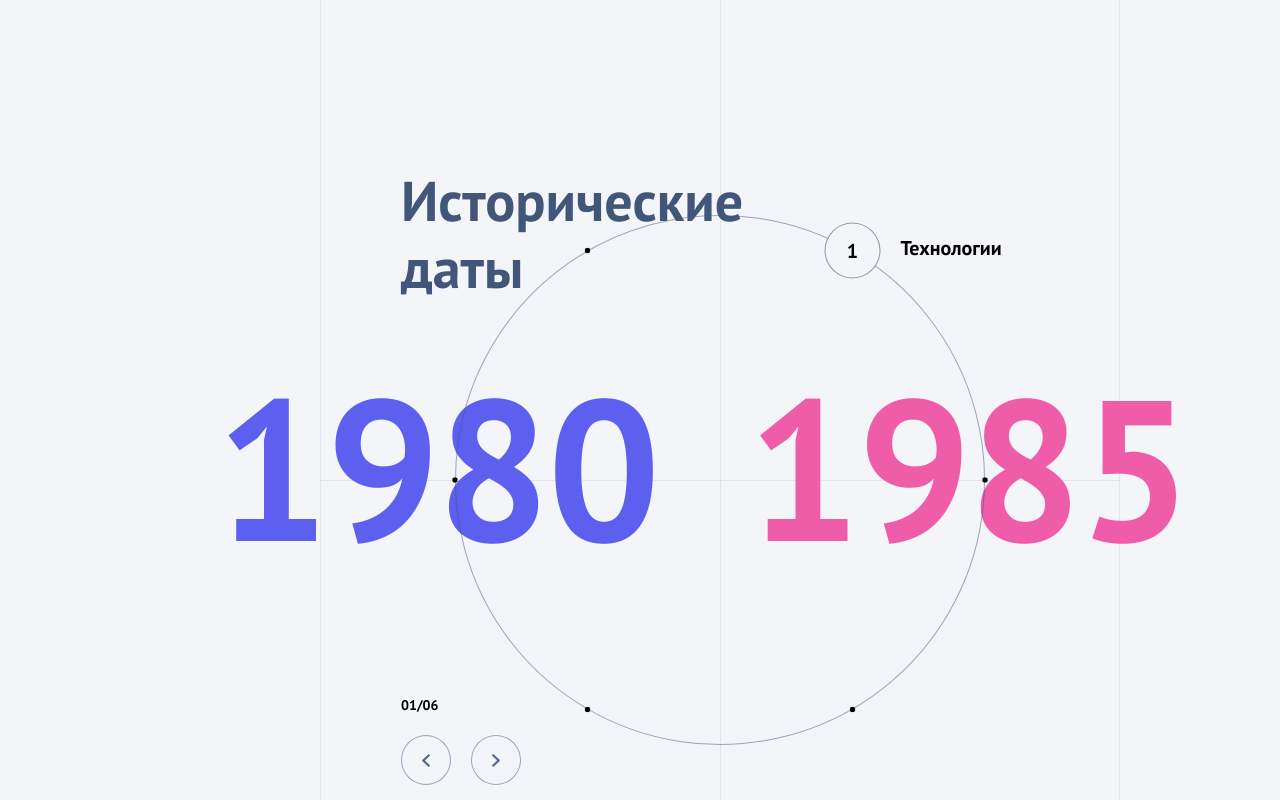
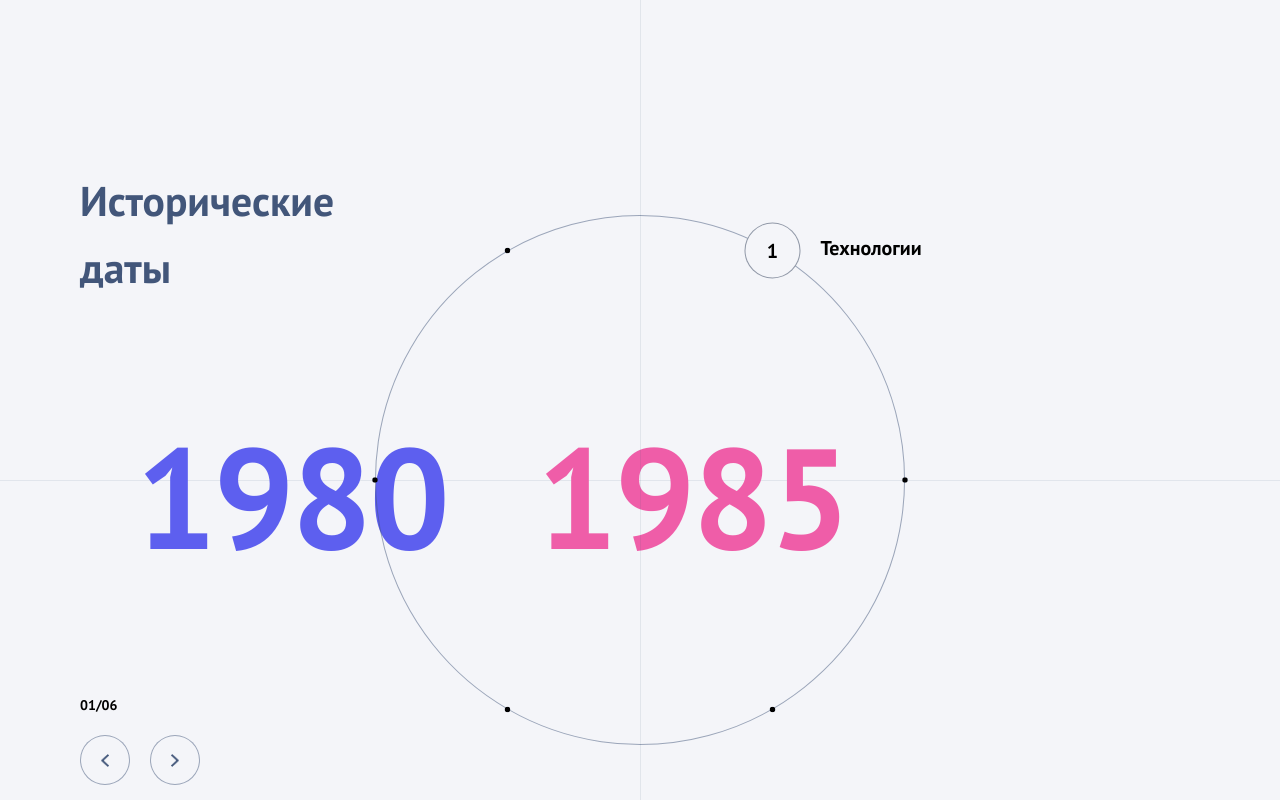
Before and after one commit to Avatarius/slider-dates, a React app: page / in a window 1280 px wide. Shown: the top 800 px of the page. Built offline with nearby package versions, Linux system fonts and the light colour scheme.

Commit message:
начало работы с адаптивом

```diff
--- a/src/components/animatedYear/animatedYear.module.scss
+++ b/src/components/animatedYear/animatedYear.module.scss
@@ -9,17 +9,15 @@
 }
 
 .text {
-  font-size: 200px;
+  font-size: clamp(3.5rem, 1.7rem + 9vw, 12.5rem);
   letter-spacing: -3px;
 }
 
 
 .text_left {
-  // inset-inline-end: 328px;
   color: #5d5fef;
 }
 
 .text_right {
-  // inset-inline-start: 292px;
   color: #ef5da8;
 }
--- a/src/components/slider/slider.module.scss
+++ b/src/components/slider/slider.module.scss
@@ -1,14 +1,21 @@
 .container {
-  margin-inline: 320px 160px;
+  // margin-inline: 320px 160px;
+  margin-inline: clamp(0rem, calc(-71.429rem + 76.19vw), 20rem) clamp(0rem, calc(-35.714rem + 38.095vw), 10rem);
   padding: 167px 0 0 80px;
   border-inline: 1px solid var(--main-border-color, rgba(66, 86, 122, 0.1));
   position: relative;
+  @media screen and (max-width: 1500px) {
+    border: none;
+  }
 }
 
 .container::before, .container::after {
   content: '';
   background-color: rgba(66, 86, 122, 0.1);
   position: absolute;
+  @media screen and (max-width: 720px) {
+    content: unset;
+  }
 }
 
 .container::before {
@@ -29,7 +36,7 @@
 
 .title {
   color: #42567a;
-  font-size: 56px;
+  font-size: clamp(1.25rem, 0.8rem + 2.25vw, 3.5rem);
   line-height: 67.2px;
   max-inline-size: 355px;
   margin-block-end: 397px;
--- a/src/components/slider/slider.tsx
+++ b/src/components/slider/slider.tsx
@@ -7,6 +7,7 @@ import gsap from "gsap";
 import { useGSAP } from "@gsap/react";
 import { EventsSlider } from "../eventsSlider/eventsSlider";
 import { useFirstRender } from "../../hooks/useFIrstRender";
+import { useScreenSize } from "../../hooks/useScrennSize";
 
 function Slider() {
   const [currentSlide, setCurrentSlide] = useState(1);
@@ -16,6 +17,8 @@ function Slider() {
   const eventsSlideTimeline = useRef<GSAPTimeline | null>(null);
   const isFirstRender = useFirstRender();
   const deg = -360 / historicalData.length;
+  const screenSize = useScreenSize();
+  console.log(screenSize);
 
   useLayoutEffect(() => {
     if (circleRef.current) {
@@ -123,14 +126,15 @@ function Slider() {
 
   return (
     <section className={styles.container}>
-      <Circle
+      {screenSize.width > 720 && <Circle
         data={historicalData}
         currentSlide={currentSlide}
         setCurrentSlide={setCurrentSlide}
         size={circleWidth}
         animateButton={animButton}
         ref={circleRef}
-      />
+      />}
+
       <h1 className={styles.title}>Исторические даты</h1>
       <div className={styles.controls}>
         <p className={styles.controls__slide}>
--- /dev/null
+++ b/src/hooks/useScrennSize.ts
@@ -0,0 +1,21 @@
+import { useEffect, useState } from "react";
+
+function useScreenSize() {
+  const [screenSize, setScreenSize] = useState({
+    width: window.innerWidth,
+    height: window.innerHeight,
+  });
+
+  useEffect(() => {
+    const handleResize = () => {
+      setScreenSize({ width: window.innerWidth, height: window.innerHeight });
+    };
+    window.addEventListener("resize", handleResize);
+    return () => {
+      window.removeEventListener("resize", handleResize);
+    };
+  }, []);
+  return screenSize;
+}
+
+export { useScreenSize };
```
